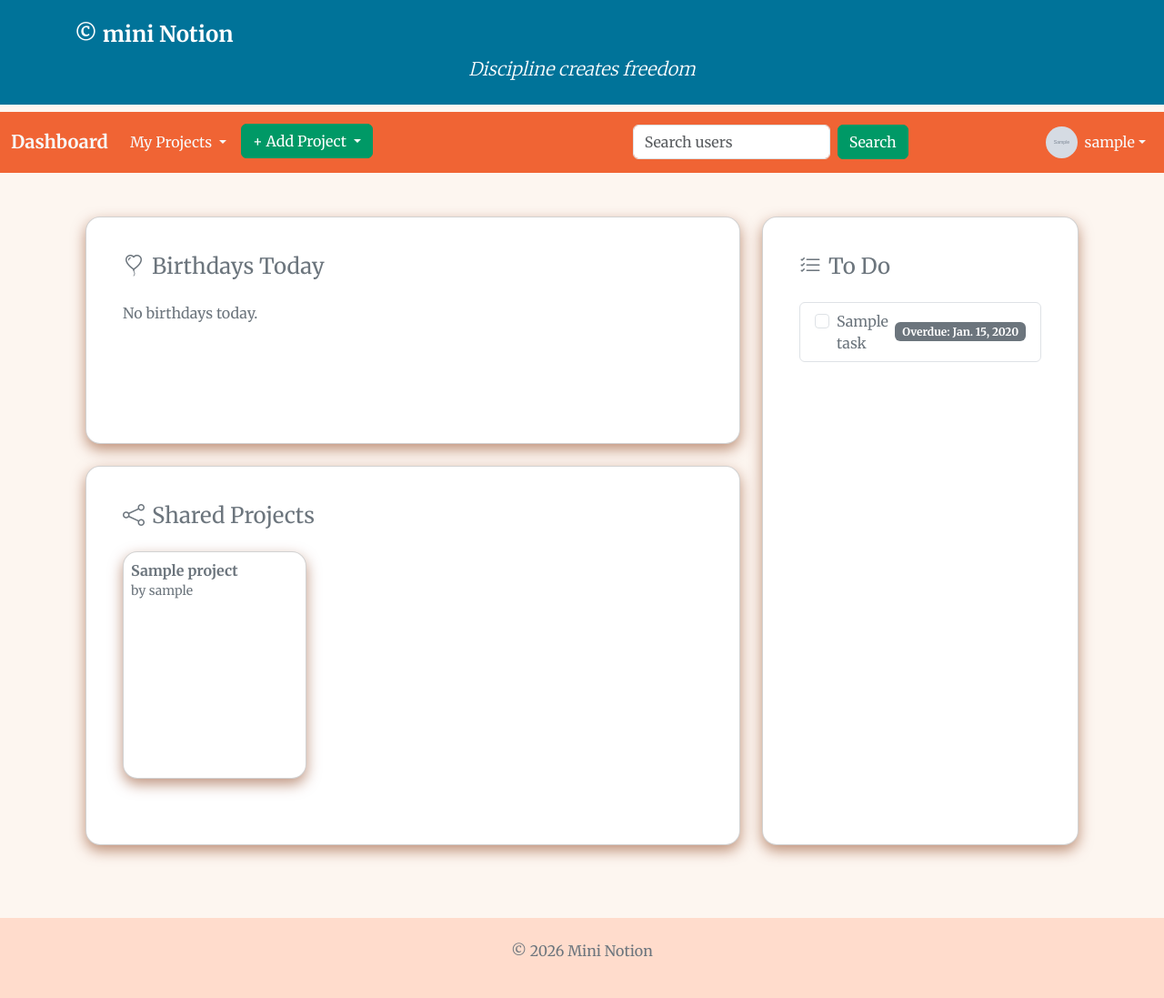
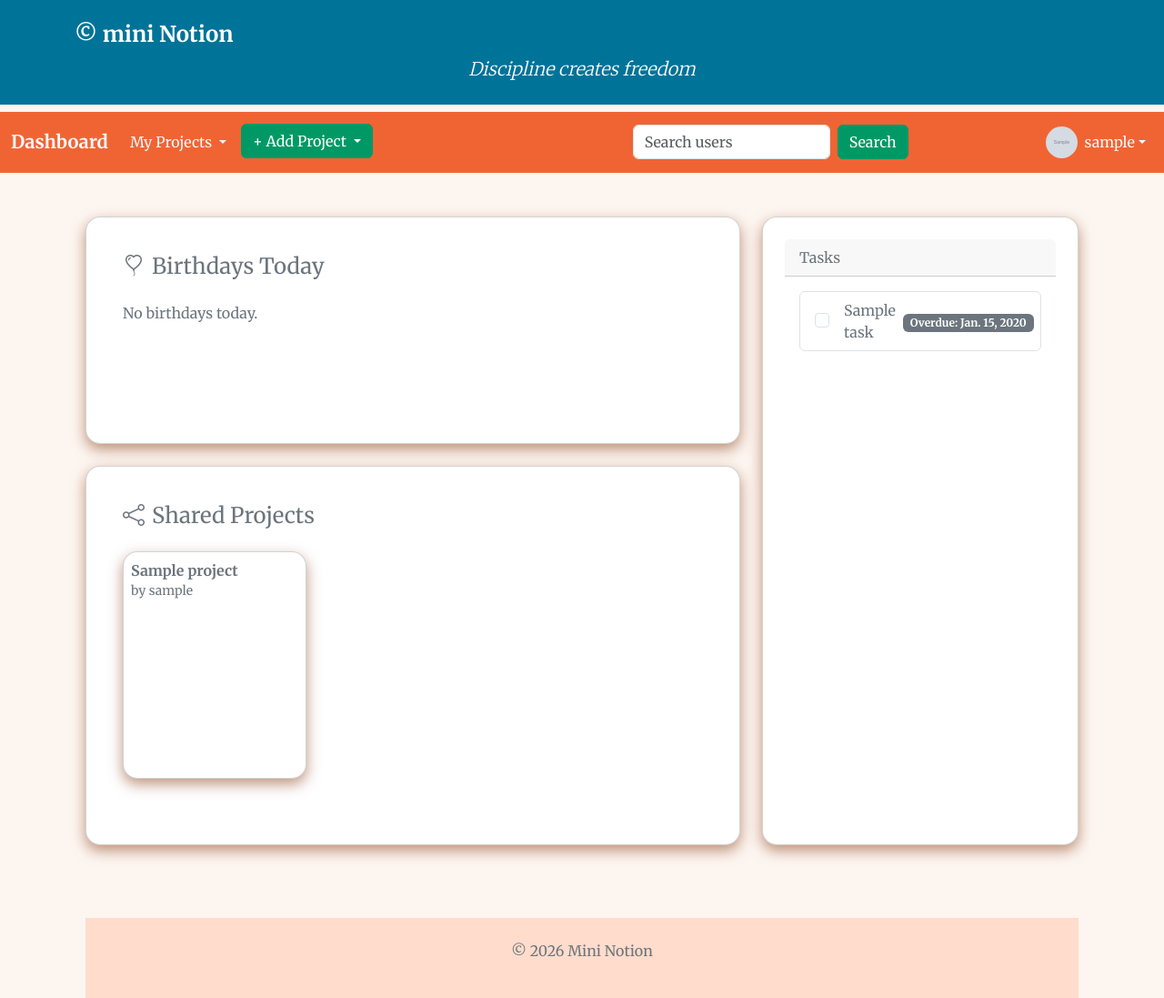
Before and after one commit to 1anamasiliuniene-netizen/mini_notion, a Django app: page / in a window 1280 px wide. Shown: the whole page at 91% size. Run offline with Django 5.2, Linux system fonts and the light colour scheme; a user stored in the database is signed in; tables that the repository leaves empty hold one stand-in row (values such as "Sample post"); grey boxes marked "Sample" are stand-in pictures.

Commit message:
2026-02-26 final

```diff
--- a/mysite/mini_notion/templates/mini_notion/dashboard.html
+++ b/mysite/mini_notion/templates/mini_notion/dashboard.html
@@ -24,14 +24,13 @@
                             <div class="card card-dashboard p-3 {% if forloop.counter == 2 %}card-pastel{% endif %}">
                                 {% if user_profile.photo %}
                                 <img src="{{ user_profile.photo.url }}" class="rounded-circle mb-2" width="60"
-                                     height="60"
-                                     alt="Profile">
+                                     height="60" alt="Profile">
                                 {% else %}
                                 <img src="{% static 'default_profile.png' %}" class="rounded-circle mb-2" width="60"
                                      height="60" alt="Profile">
                                 {% endif %}
                                 <h6 class="mb-1">{{ user_profile.user.username }}</h6>
-                                <p class="mb-0"><b> Happy Birthday!</b></p>
+                                <p class="mb-0"><b>Happy Birthday!</b></p>
                             </div>
                         </div>
                         {% endfor %}
@@ -60,21 +59,6 @@
                         </div>
                         {% endfor %}
                     </div>
-                    {% if shared_projects.has_other_pages %}
-                    <nav class="mt-3 d-flex justify-content-between">
-                        {% if shared_projects.has_previous %}
-                        <a class="btn btn-sm btn-outline-primary"
-                           href="?page={{ shared_projects.previous_page_number }}">Previous</a>
-                        {% endif %}
-                        <span class="align-self-center small text-secondary">
-                            Page {{ shared_projects.number }} of {{ shared_projects.paginator.num_pages }}
-                        </span>
-                        {% if shared_projects.has_next %}
-                        <a class="btn btn-sm btn-outline-primary"
-                           href="?page={{ shared_projects.next_page_number }}">Next</a>
-                        {% endif %}
-                    </nav>
-                    {% endif %}
                     {% else %}
                     <p class="text-secondary mb-0">No shared projects yet.</p>
                     {% endif %}
@@ -82,49 +66,41 @@
             </div>
         </div>
 
- <!-- To Do -->
+        <!-- Right Column: Tasks -->
         <div class="col-lg-4 d-flex flex-column">
-    <div class="card card-dashboard flex-grow-1 h-100">
+            <div class="card card-dashboard flex-grow-1">
+                <div class="card-header">Tasks</div>
                 <div class="card-body">
-            <h4 class="mb-4 d-flex align-items-center">
-                <i class="bi bi-list-check me-2"></i>
-                To Do
-            </h4>
-            {% if user.is_authenticated %}
-                {% if todo_tasks %}
-                <ul class="list-group mb-3">
-                    {% for task in todo_tasks %}
+                    {% if tasks %}
+                    <ul class="list-group mb-0">
+                        {% for task in tasks %}
                         <li class="list-group-item d-flex align-items-center justify-content-between py-2">
-                        <div class="d-flex align-items-start gap-2">
-                            <input class="form-check-input mt-1" type="checkbox"
-                                   data-task-id="{{ task.id }}"
-                                   {% if task.status == 'Completed' %}checked disabled{% endif %}>
-                            <div>
-                                <a href="{% url 'task_detail' task.id %}"
-                                   class="text-decoration-none {% if task.status == 'Completed' %}text-decoration-line-through text-muted{% else %}text-dark{% endif %}">
-                                    {{ task.title }}
-                                </a>
+
+                            <!-- Task title + checkbox form -->
+                            <form method="post" class="d-flex align-items-center flex-grow-1 mb-0">
+                                {% csrf_token %}
+                                <input type="hidden" name="form_type" value="delete_task">
+                                <input type="hidden" name="task_id" value="{{ task.id }}">
+                                <div class="form-check me-2">
+                                    <input class="form-check-input" type="checkbox" onchange="this.form.submit()">
                                 </div>
+                                <span>{{ task.title }}</span>
+                            </form>
+
+                            <!-- Overdue badge -->
+                            <div class="ms-2 text-end">
+                                {% if task.due_date and task.due_date < today %}
+                                <span class="badge bg-secondary">Overdue: {{ task.due_date }}</span>
+                                {% endif %}
                             </div>
 
-                        <!-- Due date / overdue badge -->
-                        {% if task.due_date and task.due_date < today %}
-                        <span class="badge bg-secondary">Overdue: {{ task.due_date }}</span>
-                        {% elif task.due_date %}
-                        <span class="text-secondary small">Due: {{ task.due_date }}</span>
-                        {% endif %}
                         </li>
                         {% endfor %}
                     </ul>
                     {% else %}
-                <p class="text-secondary mb-0">No pending tasks.</p>
-                {% endif %}
-            {% else %}
-            <p class="text-secondary mb-0">Log in to see your tasks.</p>
+                    <a class="nav-link text-white" href="{% url 'login' %}">Login</a>
                     {% endif %}
                 </div>
             </div>
         </div>
-    </div>
-</div>
         {% endblock %}
--- a/mysite/mini_notion/views.py
+++ b/mysite/mini_notion/views.py
@@ -22,32 +22,45 @@ def dashboard(request):
         date_of_birth__day=today.day
     )
 
-    # Public shared projects (linked to reports)
+    # Public shared projects
     shared_projects_qs = Project.objects.filter(
         tasks__assigned_to__isnull=False
     ).exclude(owner=None).distinct().order_by('-created_at')
 
     shared_projects = []
     for project in shared_projects_qs:
-        # only include tasks for logged-in user, if any
         if request.user.is_authenticated:
             if project.owner == request.user or project.tasks.filter(assigned_to=request.user).exists():
                 shared_projects.append(project)
         else:
-            # for anonymous users, maybe show all public projects
             shared_projects.append(project)
 
+    # Handle task deletion if POST
+    if request.method == 'POST' and request.user.is_authenticated:
+        if request.POST.get('form_type') == 'delete_task':
+            task_id = request.POST.get('task_id')
+            try:
+                task = Task.objects.get(id=task_id)
+                if task.assigned_to == request.user or task.project.owner == request.user:
+                    task.delete()
+                    messages.success(request, f'Task "{task.title}" deleted!')
+            except Task.DoesNotExist:
+                messages.error(request, 'Task not found!')
+            return redirect('dashboard')
+
+    # Tasks only for authenticated users
     todo_tasks = None
     if request.user.is_authenticated:
-        todo_tasks = Task.objects.filter(assigned_to=request.user).exclude(status='Completed').order_by('due_date')
+        todo_tasks = Task.objects.filter(
+            assigned_to=request.user
+        ).exclude(status='Completed').order_by('due_date')
 
     return render(request, 'mini_notion/dashboard.html', {
         'birthdays': birthdays,
         'shared_projects': shared_projects,
-        'todo_tasks': todo_tasks,
+        'tasks': todo_tasks,
         'today': today,
     })
-
 
 def shared_project_detail(request, pk):
     project = get_object_or_404(Project, pk=pk)
@@ -150,7 +163,7 @@ def login_view(request):
 
 def logout_view(request):
     logout(request)
-    return render(request, 'mini_notion/logout.html')
+    return redirect('dashboard')
 
 
 # Project Views
@@ -238,13 +251,13 @@ def project_detail(request, pk):
                     status='In Progress'
                 )
 
-        # === Add project comment ===
+        # Add project comment
         elif form_type == "add_comment":
             content = request.POST.get('content')
             if content:
                 project.comments.create(user=request.user, content=content)
 
-        # === Add reminder ===
+        # Add reminder
         elif form_type == "add_reminder":
             title = request.POST.get('title')
             due_time = request.POST.get('due_time')
--- a/mysite/mysite/settings.py
+++ b/mysite/mysite/settings.py
@@ -112,6 +112,7 @@ USE_TZ = False
 # https://docs.djangoproject.com/en/6.0/howto/static-files/
 
 STATIC_URL = '/static/'
+STATICFILES_DIRS = [BASE_DIR / "static"]
 LOGIN_REDIRECT_URL = 'dashboard'  # redirect after login
 LOGOUT_REDIRECT_URL = 'login'     # redirect after logout
 LOGIN_URL = '/login/'
```
Also changed, not shown: mysite/mini_notion/templates/mini_notion/base.html (+0 -62 lines), mysite/mini_notion/templates/mini_notion/project_detail.html (+8 -4 lines). Lines whose indentation alone changed are shown as unchanged.
